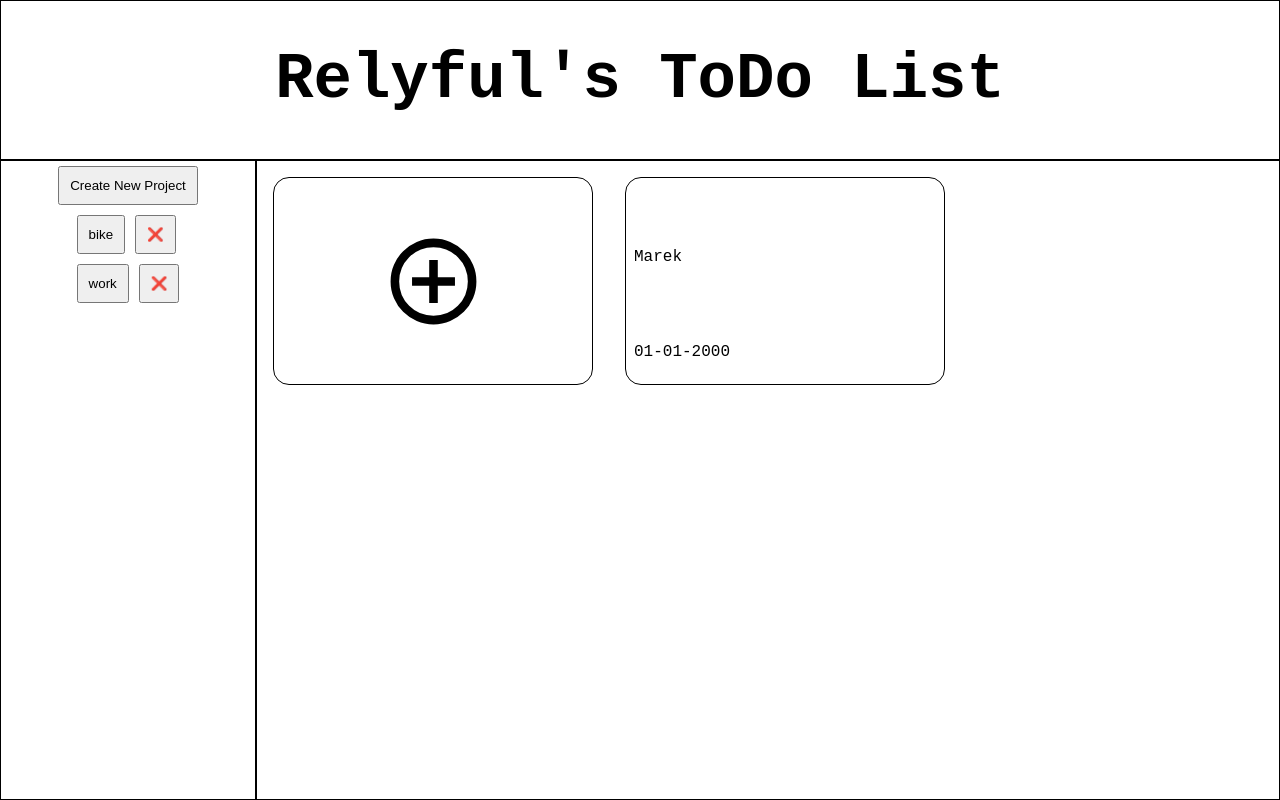
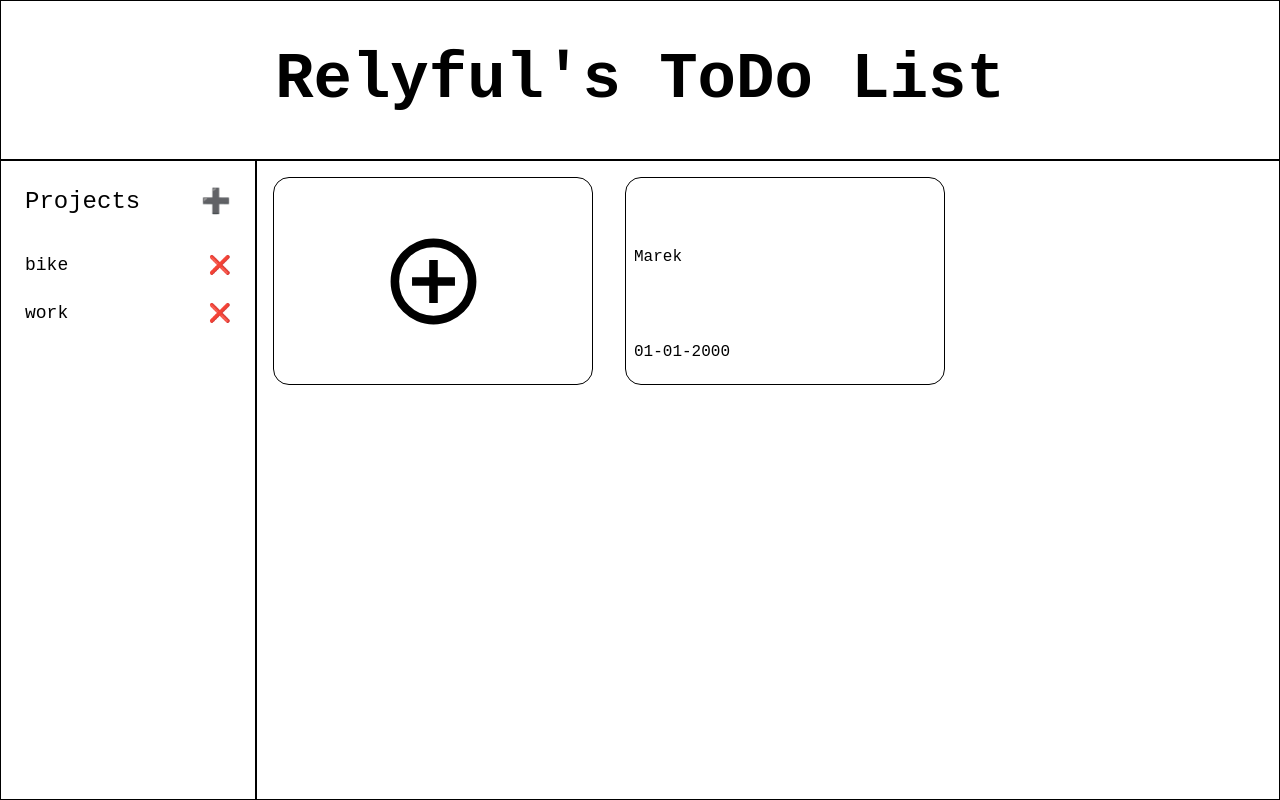
Before and after one commit to Relyful/odinToDoList, a website built with webpack: page src/index.html in a window 1280 px wide. Built offline with nearby package versions, Linux system fonts and the light colour scheme.

Commit message:
add classes to nav buttons and add new transparent aligned look to nav

```diff
--- a/src/index.html
+++ b/src/index.html
@@ -11,7 +11,10 @@
             <h1>Relyful's ToDo List</h1>
         </header>
         <nav>
-            <button type="button" id="newProjButt">Create New Project</button>
+            <div class="projectsHeaderDiv">
+                <div class="projectsHeader">Projects</div>
+                <button type="button" id="newProjButt">➕</button>
+            </div>
             <div class="navContainer"></div>
         </nav>
         <main>
--- a/src/js/drawAllProjects.js
+++ b/src/js/drawAllProjects.js
@@ -11,6 +11,7 @@ export default function drawAllProjects(array = projectsContainer.projectsArray)
         navRow.classList.add('navRow');
 
         const projectButt = document.createElement('button');
+        projectButt.classList.add('projectButton');
         projectButt.innerText = element.name;
         projectButt.dataset.indexNumber = element.index;
         projectButt.addEventListener('click', () => {
@@ -21,6 +22,7 @@ export default function drawAllProjects(array = projectsContainer.projectsArray)
 
         const deleteProjectButt = document.createElement('button');
         deleteProjectButt.innerText = '❌';
+        deleteProjectButt.classList.add('deleteProjectButton');
         deleteProjectButt.addEventListener('click', () => {
             //find object where index is same as elements index and delete it
             allProjects.deleteProject(array.findIndex((e) => e.index === element.index));
--- a/src/styles.css
+++ b/src/styles.css
@@ -35,11 +35,50 @@ nav {
     display: flex;
     flex-direction: column;
     align-items: center;
+    padding: 1rem;
+    font-size: 18px;
 }
 
-nav button {
-    padding: 10px;
-    margin: 5px;
+.projectsHeaderDiv {
+    display: flex;
+    align-items: center;
+    font-size: 24px;
+    margin-bottom: 1rem;
+}
+
+.navContainer, .projectsHeaderDiv {
+    width: 100%;
+
+}
+
+.projectsHeaderDiv, .navRow {
+    display: flex;
+    justify-content: space-between;
+    height: 3rem;
+}
+
+.projectButton, .deleteProjectButton, #newProjButt {
+    margin: 0;
+    border: none;
+    background-color: white;
+    font-family: inherit;
+    font-size: inherit;
+    cursor: pointer;
+}
+
+.projectButton:hover, .deleteProjectButton:hover, #newProjButt:hover, .newTodoButton:hover, .toDoCard:hover {
+    box-shadow: 0 0 11px rgba(33,33,33,.2);
+    z-index: 1;
+}
+
+.projectsHeader, .projectButton, .deleteProjectButton, #newProjButt {
+    padding: 0.5rem;
+    border-radius: 6px;
+}
+
+.projectButton {
+    flex: 1;
+    text-align: start;
 }
 
 main {
```
